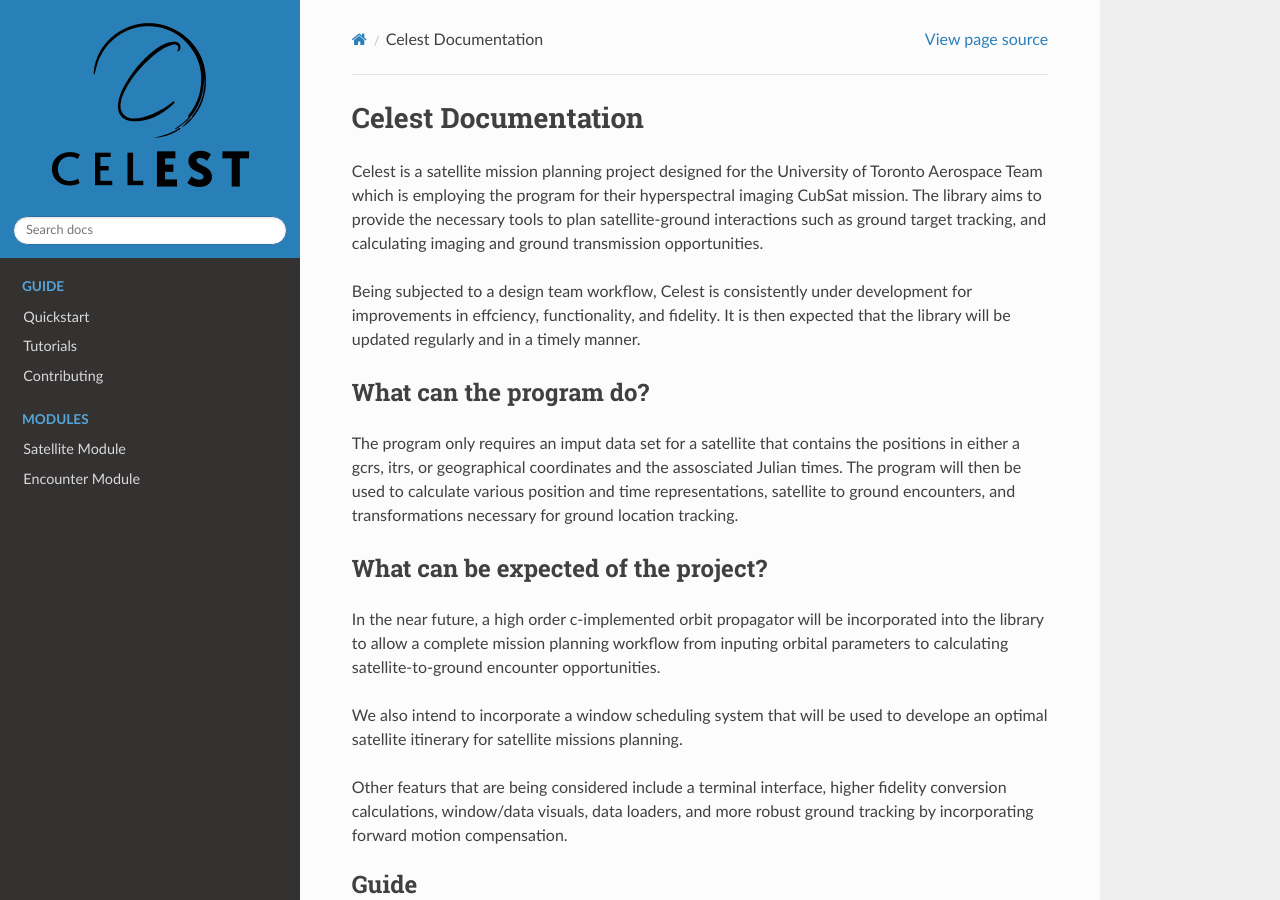
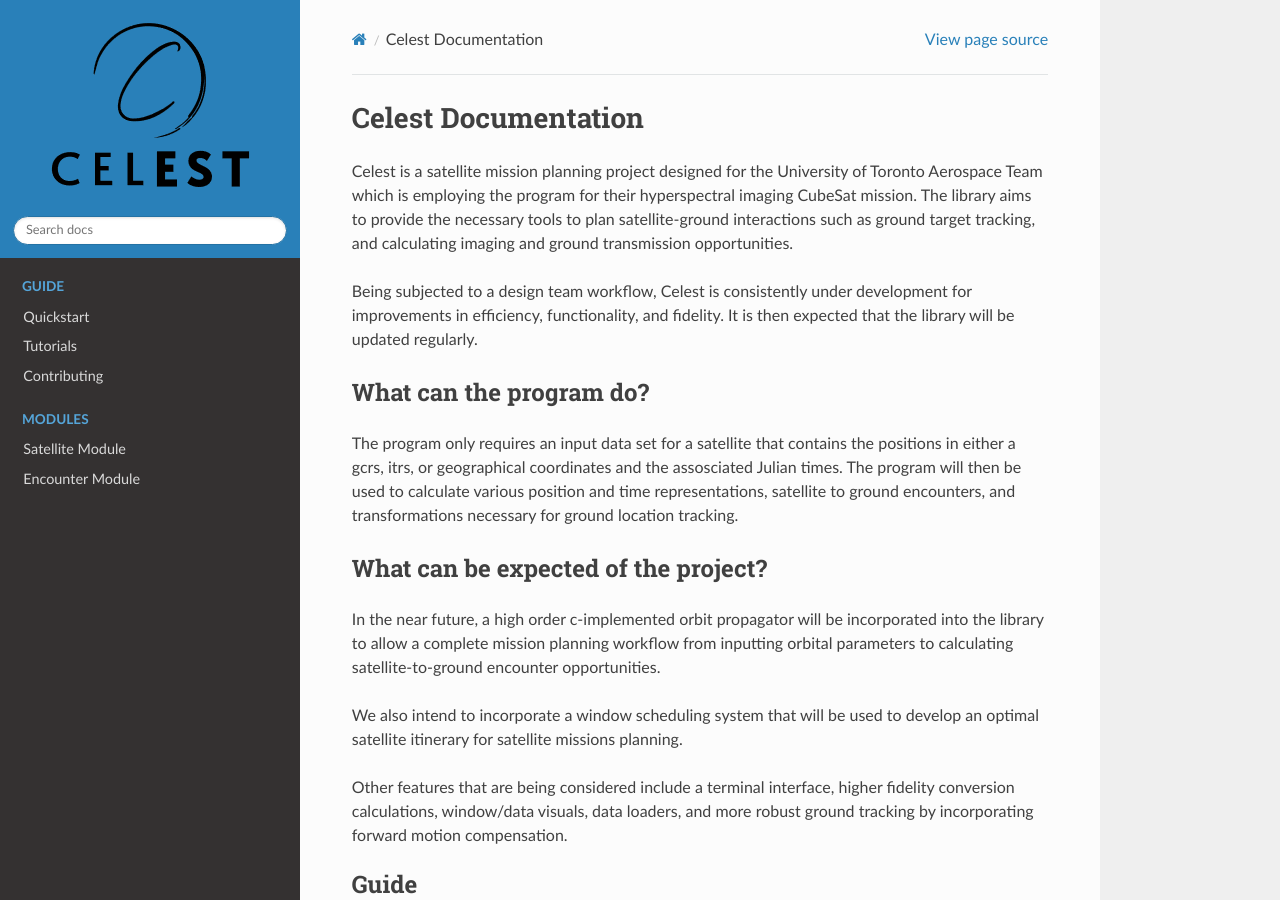
Before and after one commit to JaiWillems/celest, a Sphinx documentation site: the page built from docs/source/index.rst, in a window 1280 px wide and 900 px high. Built offline with Sphinx 7.4.7 and the Read the Docs theme 2.0.0, drawn with Linux system fonts in a browser that asks for light colours.

Commit message:
DEV: Update documentation.

```diff
--- a/THANKS.txt
+++ b/THANKS.txt
@@ -1,3 +1,2 @@
-Mingde Yin for the pointing profiles Satellite method, feature idea generation, and code review.
-Natalia Bellefleur for the shadowed and solar power Satellite methods.
-Nishkrit Desai for mentoriship in the design process and writing of Celest.
+Mingde Yin for the satellite attitudes feature and technical guidance in CubSat mission design.
+Nishkrit Desai for technical guidance in package development, code review, and program inspiration.
--- a/docs/source/guide/contributing.rst
+++ b/docs/source/guide/contributing.rst
@@ -10,7 +10,7 @@
 
 * See if an `issue exists <https://github.com/JaiWillems/Celest/issues>`_ for the change you want to make.
 
-* See if we are `accepting controbutions <Types of Contributions>` for your type of issue.
+* See if we are `accepting contributions <Types of Contributions>` for your type of issue.
 
 Don't see your issue? Open one
 ^^^^^^^^^^^^^^^^^^^^^^^^^^^^^^
@@ -149,7 +149,7 @@
 
 * `Type annotate <https://docs.python.org/3/library/typing.html>`_ new function and methods.
 
-* Ensure code meets the `PEP8 style guide <https://www.python.org/dev/peps/pep-0008/>`_. A useful online checker that will point out a number of PEP8 infractions can be found [here](http://pep8online.com/).
+* Ensure code meets the `PEP8 style guide <https://www.python.org/dev/peps/pep-0008/>`_. A useful online checker that will point out several PEP8 infractions can be found [here](http://pep8online.com/).
 
 * Ensure documentation strings are created or updated per `Numpy's style guide <https://numpydoc.readthedocs.io/en/latest/format.html>`_.
 
--- a/docs/source/index.rst
+++ b/docs/source/index.rst
@@ -8,18 +8,18 @@
 
 Celest is a satellite mission planning project designed for the University of
 Toronto Aerospace Team which is employing the program for their hyperspectral
-imaging CubSat mission. The library aims to provide the necessary tools to
+imaging CubeSat mission. The library aims to provide the necessary tools to
 plan satellite-ground interactions such as ground target tracking, and
 calculating imaging and ground transmission opportunities.
 
 Being subjected to a design team workflow, Celest is consistently under
-development for improvements in effciency, functionality, and fidelity. It is
-then expected that the library will be updated regularly and in a timely manner.
+development for improvements in efficiency, functionality, and fidelity. It is
+then expected that the library will be updated regularly.
 
 What can the program do?
 ------------------------
 
-The program only requires an imput data set for a satellite that contains the
+The program only requires an input data set for a satellite that contains the
 positions in either a gcrs, itrs, or geographical coordinates and the
 assosciated Julian times. The program will then be used to calculate various
 position and time representations, satellite to ground encounters, and
@@ -31,13 +31,13 @@
 
 In the near future, a high order c-implemented orbit propagator will be
 incorporated into the library to allow a complete mission planning workflow
-from inputing orbital parameters to calculating satellite-to-ground encounter
+from inputting orbital parameters to calculating satellite-to-ground encounter
 opportunities.
 
 We also intend to incorporate a window scheduling system that will be used to
-develope an optimal satellite itinerary for satellite missions planning.
+develop an optimal satellite itinerary for satellite missions planning.
 
-Other featurs that are being considered include a terminal interface, higher
+Other features that are being considered include a terminal interface, higher
 fidelity conversion calculations, window/data visuals, data loaders, and more
 robust ground tracking by incorporating forward motion compensation.
 
```
Also changed, not shown: docs/source/guide/tutorials.rst (+8 -8 lines), docs/source/modules/encounter.rst (+2 -13 lines), docs/source/modules/satellite.rst (+4 -4 lines), .readthedocs.yaml, 1 other file.
